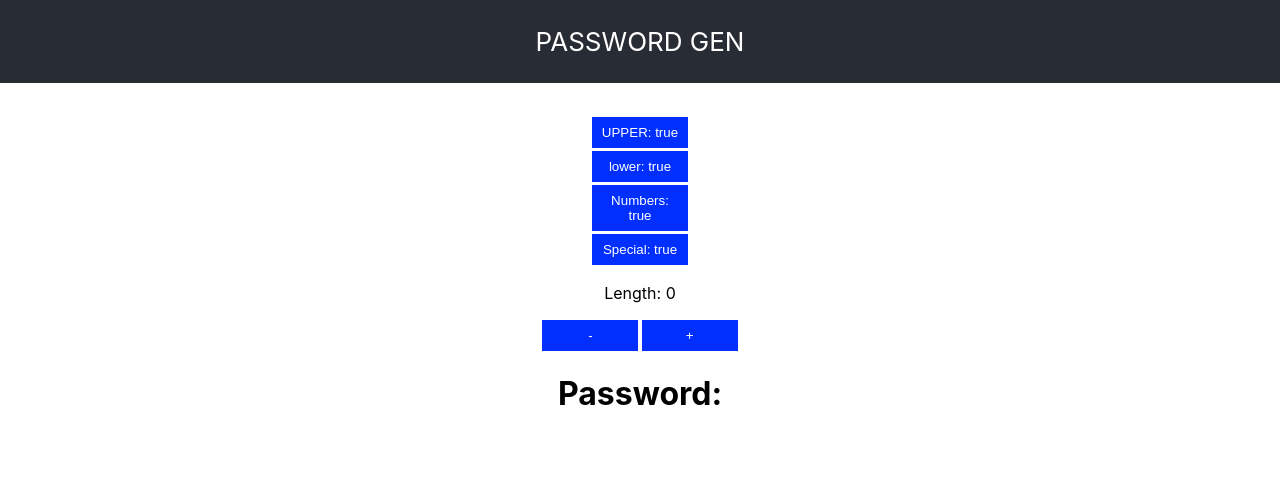
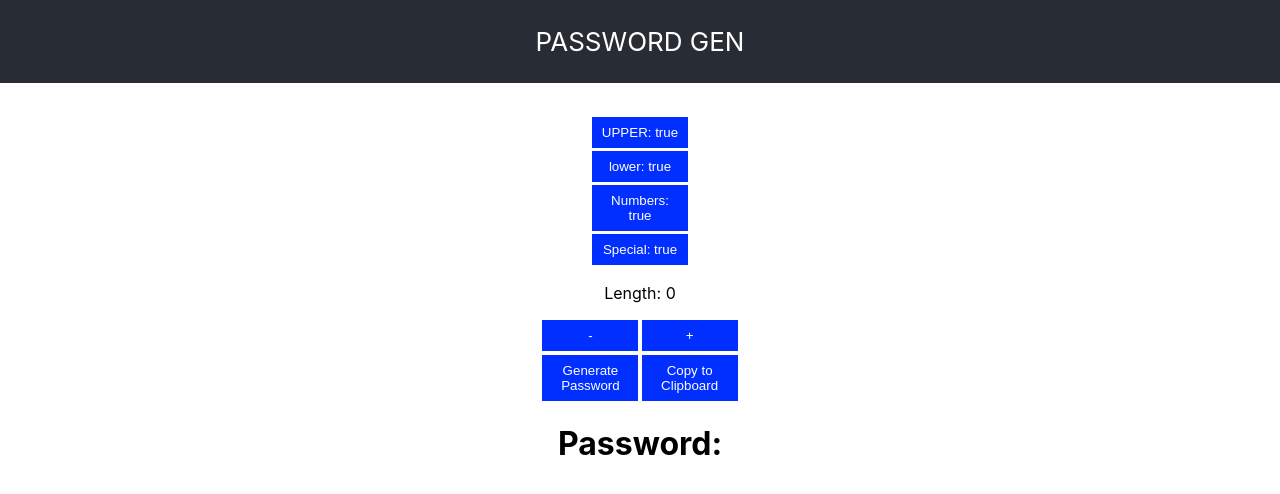
Before and after one commit to Tom-Mac1/passwordChallenge, a React (Create React App) app: page / in a window 1280 px wide. Shown: the top 494 px of the page. Built offline with nearby package versions, Linux system fonts and the light colour scheme.

Commit message:
Added password timeout (set to 10 seconds) to the Password button added back Copy Password buttton copies to clipboard

```diff
--- a/src/Components/Hero/Hero.js
+++ b/src/Components/Hero/Hero.js
@@ -34,28 +34,51 @@ function Hero() {
     const [numbers, setNumbers] = useState("true");
     const [special, setSpecial] = useState("true");
     const [length, setLength] = useState(0);
+    const [generatedPassword, setGeneratedPassword] = useState("");
+    const [isGenerated, setIsGenerated] = useState(false);
+
+    const generatePassword = () => {
+        const password = Pass(length, upper, lower, numbers, special);
+        setGeneratedPassword(password);
+        setIsGenerated(true);
+
+        setTimeout(() => {
+            setGeneratedPassword("");
+            setIsGenerated(false);
+        }, 10000);
+    };
+
+    const copyToClipboard = () => {
+        navigator.clipboard.writeText(generatedPassword)
+            .then(() => {
+                console.log('Password copied to clipboard');
+                alert('Password copied to clipboard');})
+    };
+
     return(
         <div className="HeroPage">
             <div className="Options">
-                <button className="Btn" onClick={() => upper === "true" ? setUpper("false") : setUpper("true")}>UPPER: {upper}</button>
+                <button className="Btn" onClick={() => setUpper(prevState => prevState === "true" ? "false" : "true")}>UPPER: {upper}</button>
                 <br/>
-                <button className="Btn" onClick={() => lower === "true" ? setLower("false") : setLower("true")}>lower: {lower}</button>
+                <button className="Btn" onClick={() => setLower(prevState => prevState === "true" ? "false" : "true")}>lower: {lower}</button>
                 <br/>
-                <button className="Btn" onClick={() => numbers === "true" ? setNumbers("false") : setNumbers("true")}>Numbers: {numbers}</button>
+                <button className="Btn" onClick={() => setNumbers(prevState => prevState === "true" ? "false" : "true")}>Numbers: {numbers}</button>
                 <br/>
-                <button className="Btn" onClick={() => special === "true" ? setSpecial("false") : setSpecial("true")}>Special: {special}</button>
+                <button className="Btn" onClick={() => setSpecial(prevState => prevState === "true" ? "false" : "true")}>Special: {special}</button>
                 <br/>
                 <p>Length: {length}</p>
-                <button className="Btn" onClick={() => length === 0 ? setLength(length) : setLength(length-1)}>-</button>
-                <button className="Btn" onClick={() => setLength(length+1)}>+</button>
+                <button className="Btn" onClick={() => setLength(prevState => prevState === 0 ? prevState : prevState - 1)}>-</button>
+                <button className="Btn" onClick={() => setLength(prevState => prevState + 1)}>+</button>
+                <br />
+                <button className="Btn" onClick={generatePassword}>Generate Password</button>
+                <button className="Btn" onClick={copyToClipboard} disabled={!isGenerated}>Copy to Clipboard</button>
             </div>
             <div className="selector">
                 <h1>Password: </h1>
-                <p>{Pass(length, upper, lower, numbers, special)}</p>
+                <p>{generatedPassword}</p>
             </div>
         </div>
     )
-
 }
 
 export default Hero;
```
